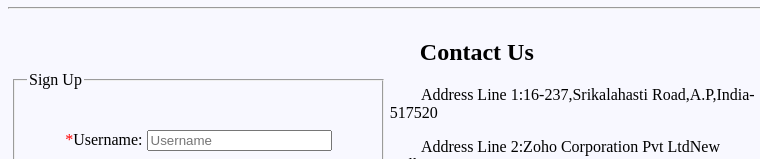
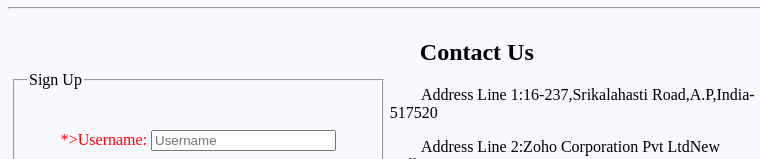
Before and after one commit to SallaguntaRaahul/Exercise_2-Web-Technology-Lab-, a plain HTML site: page index.html in a window 1280 px wide. Shown: the part 641-800 px from the top of the page, 0-760 px from the left. Drawn offline with Linux system fonts and the light colour scheme; grey boxes are pictures that could not be loaded.

Commit message:
Update index.html

```diff
--- a/index.html
+++ b/index.html
@@ -51,7 +51,7 @@
                    <legend align="left">Sign Up</legend>
                    <br>
                    <br>
-                   <label for="fname"><span style="color:red">*</span>Username:</label>
+                   <label for="fname" <span style="color:red">*</span>>Username:</label>
                    <input type="text" id="fname" name="fname" placeholder="Username" autocomplete="on" required pattern="(?=.*\d)(?=.*[a-z])(?=.*[A-Z]).{8,}" title="Must contain at least one number and one uppercase and lowercase letter, and at least 8 or more characters" ><br><br>
                    <label for="lname"><span style="color:red">*</span>Password:</label>
                    <input type="password" id="lname" name="lname" placeholder="Password"  pattern="(?=.*\d)(?=.*[a-z])(?=.*[A-Z]).{8,}" required title="Must contain at least one number and one uppercase and lowercase letter, and at least 8 or more characters"><br><br>
```
